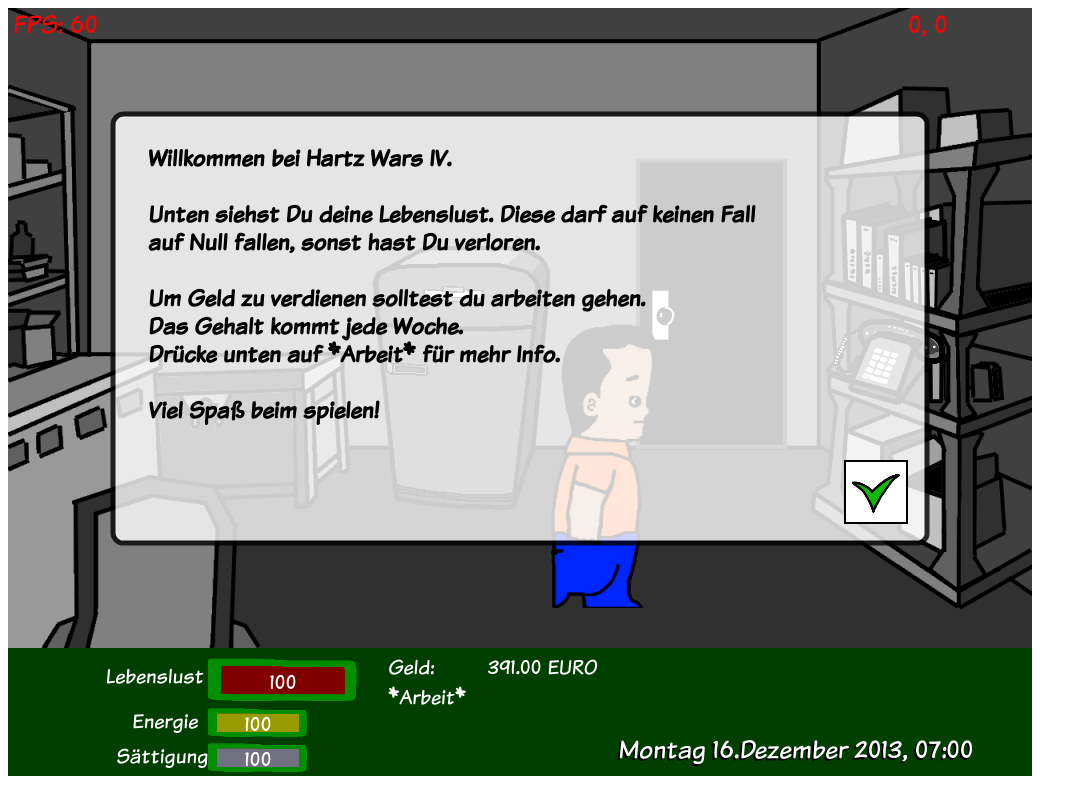
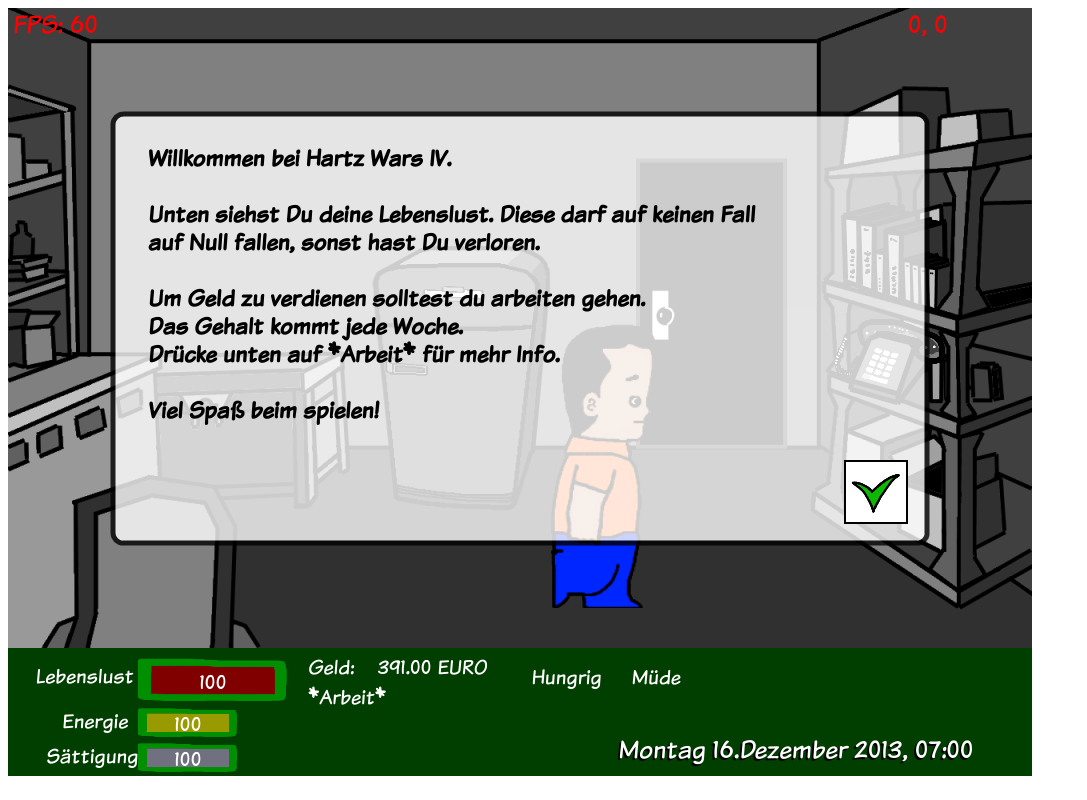
Before and after one commit to ReddogStone/hartz-wars-iv, a plain HTML site: page index.html in a window 1280 px wide. Shown: the whole page, without its empty margins (0-1087 px from the left). Drawn offline with Linux system fonts and the light colour scheme.

Commit message:
Added a texture manager
- The texture manager loads images
- The texture manager creates a texture from an image and a source rectangle
- The texture manager caches the results

```diff
--- a/engine/button.js
+++ b/engine/button.js
@@ -159,7 +159,7 @@ Button.extends(Node, {
 	deserializeSelf: function(template) {
 		Node.prototype.deserializeSelf.call(this, template);
 
-		if (template.texture) { this.texture = loadImage(template.texture); }
+		if (template.texture) { this.texture = Texture.clone(Engine.textureManager.get(template.texture)); }
 		if (template.sourceRect) { this.sprite.sourceRect = Rect.clone(template.sourceRect); }
 		if (template.effects) {
 			template.effects.forEach(function(element) {
--- /dev/null
+++ b/engine/engine.js
@@ -0,0 +1,7 @@
+'use strict';
+
+var Engine = {
+	init: function() {
+		this.textureManager = new TextureManager();
+	}
+};
--- a/engine/progress.js
+++ b/engine/progress.js
@@ -10,7 +10,6 @@ function Progress(size, texture, fillRect, frameRect) {
 	this._frameSprite = new Sprite();
 	this._fillRect = new Rect();
 
-	if (texture) { this.texture = texture; }
 	if (size) { this.size = size; }
 	if (fillRect) { this.fillRect = fillRect; }
 	if (frameRect) { this.frameRect = frameRect; }
@@ -19,6 +18,8 @@ function Progress(size, texture, fillRect, frameRect) {
 	this.addChild(this._fillSpriteMiddle);
 	this.addChild(this._fillSpriteRight);
 	this.addChild(this._frameSprite);
+
+	this.texture = texture;
 }
 Progress.extends(Node, {
 	get z() {
@@ -96,7 +97,7 @@ Progress.extends(Node, {
 	deserializeSelf: function(template) {
 		Node.prototype.deserializeSelf.call(this, template);
 
-		if (template.texture) { this.texture = loadImage(template.texture); }
+		if (template.texture) { this.texture = Texture.clone(Engine.textureManager.get(template.texture)); }
 		if (template.frameRect) { this.frameRect = Rect.clone(template.frameRect); }
 		if (template.fillRect) { this.fillRect = Rect.clone(template.fillRect); }
 		if (template.frameColor) { this.frameColor = Color.clone(template.frameColor); }
--- a/engine/sprite.js
+++ b/engine/sprite.js
@@ -30,7 +30,8 @@ Sprite.extends(Node, {
 		var saveOp = context.globalCompositeOperation;
 		context.globalCompositeOperation = this.blend;
 
-		if (texture && texture.complete) {
+		if (texture && texture.loaded) {
+			texture = texture.image;
 			var width = texture.width;
 			var height = texture.height;
 			if (this.color) {
@@ -76,7 +77,7 @@ Sprite.extends(Node, {
 	deserializeSelf: function(template) {
 		Node.prototype.deserializeSelf.call(this, template);
 
-		if (template.texture) { this.texture = loadImage(template.texture); }
+		if (template.texture) { this.texture = Texture.clone(Engine.textureManager.get(template.texture)); }
 		if (template.sourceRect) { this.sourceRect = Rect.clone(template.sourceRect); }
 		if (template.color) { this.color = Color.clone(template.color); }
 		if (template.blend)	{ this.blend = template.blend; }
--- /dev/null
+++ b/engine/texturemanager.js
@@ -0,0 +1,87 @@
+'use strict';
+
+function Texture(image, sourceRect) {
+	var self = this;
+	this._image = image;
+	if (!sourceRect) {
+		if (image.complete) {
+			this._sourceRect = new Rect(0, 0, image.width, image.height);
+		} else {
+			var oldOnLoad = image.onload;
+			image.onload = function() {
+				if (!self._sourceRect) {
+					self._sourceRect = new Rect(0, 0, image.width, image.height);
+				}
+				oldOnLoad.apply(undefined, arguments);
+			}
+		}
+	} else {
+		this.sourceRect = Rect.clone(sourceRect);
+	}
+}
+Texture.extends(Object, {
+	get sourceRect() {
+		return this._sourceRect;
+	},
+	set sourceRect(value) {
+		this._sourceRect = Rect.clone(value);
+	},
+	get loaded() {
+		return this._image.complete;
+	},
+	get image() {
+		return this._image;
+	}
+});
+Texture.clone = function(value) {
+	return new Texture(value._image, value._sourceRect);
+}
+
+function TextureManager() {
+	this._images = {};
+	this._textures = {};
+}
+TextureManager.extends(Object, {
+	_finishedLoading: function(path) {
+		var images = this._images;
+		var allLoaded = true;
+		for (var path in images) {
+			if (!images[path].complete) {
+				allLoaded = false;
+				break;
+			}
+		}
+		if (this.onAllLoaded && allLoaded) {
+			this.onAllLoaded();
+		}
+	},
+	loadImage: function(path) {
+		var self = this;
+		var image = new Image();
+		image.onload = function() {
+			self._finishedLoading(path);
+		};
+		image.src = path;
+		this._images[path] = image;
+		return image;
+	},
+	getImage: function(path) {
+		var image = this._images[path];
+		if (!image) {
+			image = this.loadImage(path);
+		}
+		return image;
+	},
+	createTexture: function(id, path, sourceRect) {
+		var texture = new Texture(this.getImage(path), sourceRect);
+		this._textures[id] = texture;
+		return texture;
+	},
+	get: function(id) {
+		var texture = this._textures[id];
+		if (!texture) {
+			texture = this.createTexture(id, id);
+		}
+		return texture;
+	}
+});
--- a/game/perk.js
+++ b/game/perk.js
@@ -1 +1,29 @@
 'use strict';
+
+function Perk(title, image, description) {
+	this._id = Perk.newId();
+	this._title = title;
+	this._image = image;
+	this._description = description;
+}
+Perk.extends(Object, {
+	get title() {
+		return this._title;
+	},
+	get image() {
+		return this._image;
+	},
+	get description() {
+		return this._description;
+	},
+	get id() {
+		return this._id;
+	}
+});
+Perk._currentId = 0;
+Perk.newId = function() {
+	return Perk._currentId++;
+};
+
+var HUNGRY_PERK = new Perk('Hungrig', '', 'Deine Lebenslust sinkt rapide');
+var TIRED_PERK = new Perk('Müde', '', 'Deine Lebenslust sinkt rapide');
--- a/game/ui_scene.js
+++ b/game/ui_scene.js
@@ -7,6 +7,11 @@ var uiSceneTemplate = ( function() {
 	];
 
 	var font = Fonts.inGameSmall;
+
+	var left = 10;
+	var progressLeft = left + 120;
+	var secondColumn = progressLeft + 170;
+
 	return {
 		type: 'Scene',
 		children: {
@@ -23,7 +28,7 @@ var uiSceneTemplate = ( function() {
 				text: 'Geld: ',
 				font: font,
 				color: Color.white,
-				pos: {x: 380, y: 10},
+				pos: {x: secondColumn, y: 10},
 				z: 1
 			},
 			moneyAmountLabel: {
@@ -31,7 +36,7 @@ var uiSceneTemplate = ( function() {
 				text: '',
 				font: font,
 				color: Color.white,
-				pos: {x: 480, y: 10},
+				pos: {x: secondColumn + 70, y: 10},
 				z: 1
 			},
 			saturationProgress: {
@@ -40,7 +45,7 @@ var uiSceneTemplate = ( function() {
 				texture: 'data/progress.png',
 				fillRect: {x: 0, y: 72, sx: 30, sy: 72},
 				frameRect: {x: 0, y: 0, sx: 215, sy: 72},
-				pos: {x: 200, y: 95},
+				pos: {x: progressLeft, y: 95},
 				frameColor: {green: 0.56},
 				fillColor: {red: 0.44, green: 0.44, blue: 0.5},
 				z: 1,
@@ -72,7 +77,7 @@ var uiSceneTemplate = ( function() {
 				texture: 'data/progress.png',
 				fillRect: {x: 0, y: 72, sx: 30, sy: 72},
 				frameRect: {x: 0, y: 0, sx: 215, sy: 72},
-				pos: {x: 200, y: 60},
+				pos: {x: progressLeft, y: 60},
 				frameColor: {green: 0.56},
 				fillColor: {red: 0.6, green: 0.6},
 				z: 1,
@@ -104,7 +109,7 @@ var uiSceneTemplate = ( function() {
 				texture: 'data/progress.png',
 				fillRect: {x: 0, y: 72, sx: 30, sy: 72},
 				frameRect: {x: 0, y: 0, sx: 215, sy: 72},
-				pos: {x: 200, y: 10},
+				pos: {x: progressLeft, y: 10},
 				frameColor: {green: 0.56},
 				fillColor: {red: 0.5},
 				z: 1,
@@ -132,7 +137,7 @@ var uiSceneTemplate = ( function() {
 			},
 			workInfoButton: {
 				type: 'Button',
-				pos: {x: 380, y: 40},
+				pos: {x: secondColumn, y: 40},
 				z: 1,
 				effects: buttonEffects,
 				label: {
@@ -145,15 +150,53 @@ var uiSceneTemplate = ( function() {
 	};
 })();
 
+var PERK_SIZE = 70;
+
 function UIScene() {
 	var self = this;
 	Scene.apply(this);
 
 	this.deserialize(uiSceneTemplate);
 	this.workInfoButton.size = Size.clone(this.workInfoButton.label.size);
+
+	this.perks = {};
+	this.addPerk(HUNGRY_PERK);
+	this.addPerk(TIRED_PERK);
 }
 UIScene.extends(Scene, {
+	_adjustPerkPositions: function() {
+		var index = 0;
+		var left = 520;
+		var top = 20;
+		var border = 20;
+
+		var perks = this.perks;
+		for (var perkId in perks) {
+			var perk = perks[perkId];
+			perk.pos = new Pos(left + (PERK_SIZE + border) * index, top);
+			++index;
+		}
+	},
 	set onWorkInfo(value) {
 		this.workInfoButton.onClicked = value;
+	},
+	addPerk: function(perk) {
+		var perkElement = new Button(new Size(PERK_SIZE, PERK_SIZE));
+		perkElement.label.text = perk.title;
+		perkElement.label.font = Fonts.inGameSmall;
+		perkElement.label.color = 'white';
+		perkElement.label.anchor = new Size(0.5, 0);
+		perkElement.labelOffset = new Pos(0, -0.5 * PERK_SIZE);
+		perkElement.z = 1;
+		perkElement.addEffect(createFromTemplate({ type: 'ChangingLabelColor', active: 'white', hovered: {green: 1.0} }));
+		this.perks[perk.id] = perkElement;
+
+		this.background.addChild(perkElement);
+
+		this._adjustPerkPositions();
+	},
+	removePerk: function(perk) {
+		this.background.removeChild(this.perks[perk.id]);
+		delete this.perks[perk.id];
 	}
 });
--- a/index.html
+++ b/index.html
@@ -7,11 +7,9 @@
 
 <script src="engine/utils.js" type="text/javascript"></script>
 
-<script src="engine/sortedlist.js" type="text/javascript"></script>
 <script src="engine/vectorutils.js" type="text/javascript"></script>
 <script src="engine/transform.js" type="text/javascript"></script>
 <script src="engine/loc.js" type="text/javascript"></script>
-<script src="engine/renderutils.js" type="text/javascript"></script>
 <script src="engine/color.js" type="text/javascript"></script>
 <script src="engine/viewport.js" type="text/javascript"></script>
 <script src="engine/node.js" type="text/javascript"></script>
@@ -28,6 +26,8 @@
 <script src="engine/progress.js" type="text/javascript"></script>
 <script src="engine/label.js" type="text/javascript"></script>
 <script src="engine/layerdirector.js" type="text/javascript"></script>
+<script src="engine/texturemanager.js" type="text/javascript"></script>
+<script src="engine/engine.js" type="text/javascript"></script>
 
 <!-- game specific -->
 <script src="game/game_utils.js" type="text/javascript"></script>
@@ -39,6 +39,7 @@
 <script src="game/home.js" type="text/javascript"></script>
 <script src="game/world.js" type="text/javascript"></script>
 <script src="game/activity.js" type="text/javascript"></script>
+<script src="game/perk.js" type="text/javascript"></script>
 
 <script src="game/fonts.js" type="text/javascript"></script>
 
@@ -91,8 +92,10 @@
 	var g_mouse = {x: 0, y: 0, down: false};
 
 	var g_gameController;
+	var g_waitForLoad = true;
 
 	function animate(lastTime, canvas, context){
+		if (!g_waitForLoad) {
 			// update
 			var time = window.performance.now();
 			var timeDiff = (time - lastTime) * 0.001;
@@ -137,6 +140,7 @@
 			context.fillText(clock.toString(), 608, 752);
 			context.fillStyle = "#FFFFFF";
 			context.fillText(clock.toString(), 610, 750);
+		}
 
 		// request new frame
 		requestAnimFrame(function(){
@@ -189,6 +193,49 @@
 		g_canvas = document.getElementById("myCanvas");
 		var context = g_canvas.getContext("2d");
 
+		Engine.init();
+		var textureManager = Engine.textureManager;
+		textureManager.loadImage('data/arrow_buttons.png');
+		textureManager.loadImage('data/bar_bg.png');
+		textureManager.loadImage('data/bar_door_highlight.png');
+		textureManager.loadImage('data/beer_bottle.png');
+		textureManager.loadImage('data/burger_menu.png');
+		textureManager.loadImage('data/buttons.png');
+		textureManager.loadImage('data/dialog_bg.png');
+		textureManager.loadImage('data/doener.png');
+		textureManager.loadImage('data/effect_message_bg.png');
+		textureManager.loadImage('data/fridge.png');
+		textureManager.loadImage('data/fridge_highlight.png');
+		textureManager.loadImage('data/home_books.png');
+		textureManager.loadImage('data/home_books_highlight.png');
+		textureManager.loadImage('data/map.png');
+		textureManager.loadImage('data/map_bg.png');
+		textureManager.loadImage('data/map_selection.png');
+		textureManager.loadImage('data/office_bg.png');
+		textureManager.loadImage('data/office_door_highlight.png');
+		textureManager.loadImage('data/phone.png');
+		textureManager.loadImage('data/phone_highlight.png');
+		textureManager.loadImage('data/progress.png');
+		textureManager.loadImage('data/room_bg.png');
+		textureManager.loadImage('data/room_chest_highlight.png');
+		textureManager.loadImage('data/room_door_highlight.png');
+		textureManager.loadImage('data/sausage.png');
+		textureManager.loadImage('data/street_bar_door_highlight.png');
+		textureManager.loadImage('data/street_bg.png');
+		textureManager.loadImage('data/street_home_door_highlight.png');
+		textureManager.loadImage('data/street_to_supermarket_highlight.png');
+		textureManager.loadImage('data/supermarket_buy_bg.png');
+		textureManager.loadImage('data/supermarket_door_highlight.png');
+		textureManager.loadImage('data/supermarket_food.png');
+		textureManager.loadImage('data/supermarket_inside_bg.png');
+		textureManager.loadImage('data/supermarket_outside_bg.png');
+		textureManager.loadImage('data/supermarket_to_street_highlight.png');
+		textureManager.loadImage('data/walk_anim.png');
+		textureManager.loadImage('data/walk_anim_gray.png');
+		textureManager.onAllLoaded = function() {
+			g_waitForLoad = false;
+		}
+
 		g_gameController = new GameController();
 		g_gameController.initMainGame(g_canvas);
 
```
Lines whose indentation alone changed are shown as unchanged.
